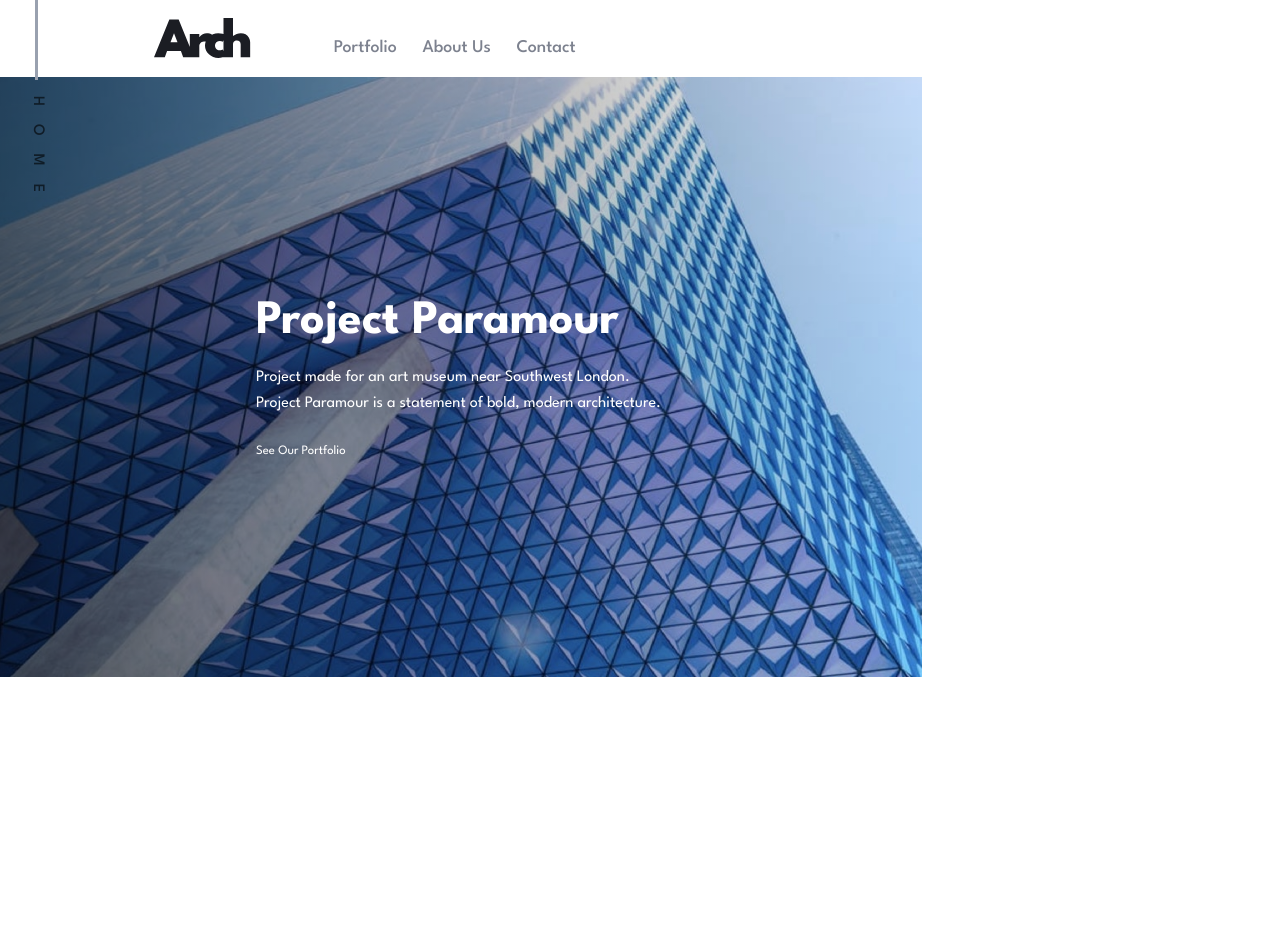
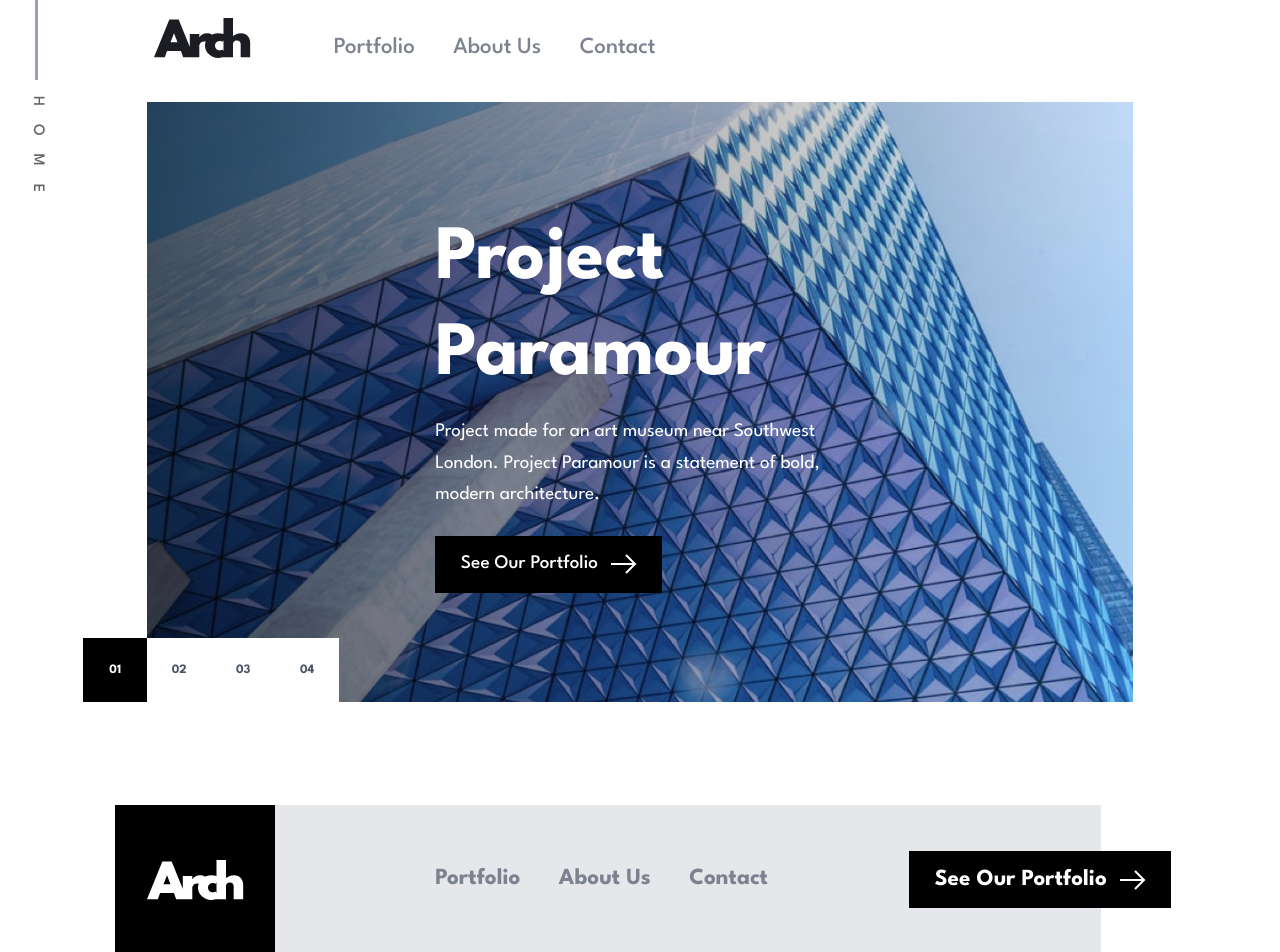
Before and after one commit to AlvinAbiero/arch-studio-web, a Next.js app: page / in a window 1280 px wide. Shown: the top 952 px of the page. Before the commit the page ends 800 px from the top, so only its background shows below. Built offline with nearby package versions, Linux system fonts and the light colour scheme.

Commit message:
feat: finished footer section

```diff
--- a/app/_components/Cta.tsx
+++ b/app/_components/Cta.tsx
@@ -2,7 +2,14 @@ import Link from "next/link";
 import { ReactNode } from "react";
 
 const Cta = ({ children, href }: { children: ReactNode; href: string }) => {
-  return <Link href={href}>{children}</Link>;
+  return (
+    <Link
+      href={href}
+      className="bg-black px-8 text-white py-4 flex items-center gap-4 justify-center"
+    >
+      {children}
+    </Link>
+  );
 };
 
 export default Cta;
--- a/app/_components/Footer.tsx
+++ b/app/_components/Footer.tsx
@@ -1,5 +1,6 @@
 "use client";
 import { motion } from "framer-motion";
+import { useAppStore } from "../store/useStore";
 import useIntersectionObserver from "../_hooks/useIntersectionObserver";
 import Link from "next/link";
 import Logo from "@/public/footer-logo.svg";
@@ -14,6 +15,13 @@ const variants = {
 };
 const Footer = () => {
   const { inViewRef, inView } = useIntersectionObserver();
+
+  const { closeMenu, setCurrentPage } = useAppStore();
+
+  const handleNavClick = (page: string) => {
+    setCurrentPage(page);
+    closeMenu();
+  };
   return (
     <motion.footer
       ref={inViewRef}
@@ -21,19 +29,48 @@ const Footer = () => {
       initial="hiddenBottom"
       animate={inView ? "visible" : "hiddenBottom"}
       transition={{ duration: 0.8, delay: 0.4 }}
-      className="relative flex md:flex-row flex-col items-center md:mt-80 mt-40 md:px-64 px-0 "
+      className="md:container mx-auto lg:max-w-6xl max-w-4xl py-8 md:px-4  lg:px-8 md:my-24 mt-24 bg-gray-200 flex flex-col md:flex-row items-center justify-center relative"
     >
-      <Link
-        className="lg:h-[18rem] lg:w-[18rem] bg-very-dark-blue flex justify-center items-center h-[10rem] w-[10rem] p-8 -mb-24 md:mb-0 z-[2]"
-        href="/"
-      >
-        <Image src={Logo} alt="logo" />
-      </Link>
-      <nav className="flex items-center w-[75%] lg:h-[18rem] md:h-[10rem] bg-very-light-grey md:pl-36 md:flex-row flex-col h-auto pl-0 -mb-24 z-[2]">
+      <div className="bg-black lg:w-50 md:w-40 md:h-[100%] w-40 h-40 p-4 md:p-8 flex items-center justify-center md:absolute md:-left-12 lg:-left-16 xl:-left-20  md:mt-0 -mt-24">
+        <Link href="/">
+          <Image src={Logo} alt="logo" />
+        </Link>
+      </div>
+
+      <nav className="flex flex-col items-center justify-center md:flex-row ">
         {/* <NavList /> */}
-        <div className="ml-auto md:mr-[-13rem] m-0">
+        <ul className="p-8 md:space-y-0 md:gap-12 gap-6 flex flex-col md:flex-row items-center justify-center md:-ml-24">
+          <li>
+            <Link
+              href="/portfolio"
+              onClick={() => handleNavClick("PORTFOLIO")}
+              className="block py-2 text-[1.5rem] lg:text-[1.8rem] text-medium-grey hover:text-[#1b1d23] transition-colors cursor-pointer font-bold"
+            >
+              Portfolio
+            </Link>
+          </li>
+          <li>
+            <Link
+              href="/about"
+              onClick={() => handleNavClick("ABOUT US")}
+              className="block  py-2 text-[1.5rem] lg:text-[1.8rem]  text-medium-grey hover:text-[#1b1d23]  transition-colors cursor-pointer font-bold"
+            >
+              About Us
+            </Link>
+          </li>
+          <li>
+            <Link
+              href="/contact"
+              onClick={() => handleNavClick("CONTACT")}
+              className="block py-2  text-[1.5rem] lg:text-[1.8rem] text-medium-grey hover:text-[#1b1d23]  transition-colors cursor-pointer font-bold"
+            >
+              Contact
+            </Link>
+          </li>
+        </ul>
+        <div className="md:absolute md:-right-18 lg:-right-22">
           <Cta href="/portfolio">
-            <button className="text-[1.8rem] font-bold leading-[2.5rem]">
+            <button className="text-[1.5rem] lg:text-[1.6rem] xl:text-[1.8rem] font-bold leading-[2.5rem]">
               See Our Portfolio
             </button>
             <ArrowIcon />
--- a/app/_components/HeroSlider.tsx
+++ b/app/_components/HeroSlider.tsx
@@ -1,13 +1,24 @@
 "use client";
 
+import { motion } from "framer-motion";
+import useIntersectionObserver from "../_hooks/useIntersectionObserver";
 import { useAppStore } from "../store/useStore";
 import { HOME_SLIDES } from "../_data/homeSlides";
 import Image from "next/image";
 import { useEffect } from "react";
 import SlideNav from "./SlideNav";
+import Cta from "./Cta";
+import ArrowIcon from "./ArrowIcon";
+
+const variants = {
+  hiddenBottom: { opacity: 0, y: 50 },
+  visible: { opacity: 1, x: 0, y: 0 },
+};
 
 export default function HeroSlider() {
   const { currentSlideId, nextSlide, prevSlide, isAutoPlay } = useAppStore();
+
+  const { inViewRef, inView } = useIntersectionObserver();
 
   const currentSlide = HOME_SLIDES.find((slide) => slide.id === currentSlideId);
 
@@ -16,7 +27,7 @@ export default function HeroSlider() {
     if (isAutoPlay) {
       const interval = setInterval(() => {
         nextSlide();
-      }, 5000);
+      }, 2000);
       return () => clearInterval(interval);
     }
   }, [isAutoPlay, nextSlide]);
@@ -33,8 +44,17 @@ export default function HeroSlider() {
   if (!currentSlide) return <div>Loading...</div>;
 
   return (
-    <div className="focus:outline-none " tabIndex={0} onKeyDown={handleKeyDown}>
-      <div className="relative  h-screen md:max-h-[400px] lg:max-h-[600px] overflow-hidden md:max-w-4xl lg:max-w-6xl">
+    <motion.div
+      ref={inViewRef}
+      variants={variants}
+      initial="hiddenBottom"
+      animate={inView ? "visible" : "hiddenBottom"}
+      transition={{ duration: 0.8, delay: 0.4 }}
+      className="focus:outline-none relative"
+      tabIndex={0}
+      onKeyDown={handleKeyDown}
+    >
+      <div className="relative h-screen  md:max-h-[600px] mx-auto md:container">
         <Image
           src={currentSlide.images.desktop}
           alt={currentSlide.title}
@@ -58,17 +78,22 @@ export default function HeroSlider() {
         />
 
         {/* Content overlay */}
-        <div className="absolute inset-0 bg-gradient-to-r from-black/60 to-transparent flex items-center">
-          <div className=" mx-auto px-4 lg:px-8">
-            <div className="container max-w-lg text-white">
-              <h1 className="text-4xl md:text-5xl lg:text-6xl font-bold mb-4 leading-tight">
+        <div className="absolute inset-0 bg-gradient-to-r from-black/60 to-transparent flex md:items-center items-start">
+          <div className="md:ml-auto mx-auto px-8 lg:px-8">
+            <div className="container max-w-lg text-white pr-24 md:pr-0">
+              <h1 className="text-6xl md:text-7xl lg:text-8xl font-bold mt-24 md:mt-0 mb-4 leading-tight">
                 {currentSlide.title}
               </h1>
-              <p className="text-lg md:text-xl mb-8 leading-relaxed">
+              <p className="text-xl md:text-2xl mb-8 leading-relaxed">
                 {currentSlide.text}
               </p>
-              <div className="flex flex-wrap gap-4">
-                <button className="btn-primary">See Our Portfolio</button>
+              <div className="flex">
+                <Cta href="/portfolio">
+                  <div className="text-[1.5rem] font-medium leading-[2.5rem]">
+                    See Our Portfolio
+                  </div>
+                  <ArrowIcon />
+                </Cta>
               </div>
             </div>
           </div>
@@ -76,7 +101,9 @@ export default function HeroSlider() {
       </div>
 
       {/* Slide numbers */}
-      <SlideNav />
-    </div>
+      <div className="absolute bottom-0 left-20 lg:left-6 xl:-left-20 z-50">
+        <SlideNav />
+      </div>
+    </motion.div>
   );
 }
--- a/app/_components/Navigation.tsx
+++ b/app/_components/Navigation.tsx
@@ -41,7 +41,7 @@ const Navigation = () => {
     return () => document.removeEventListener("keydown", handleEscape);
   }, [isMenuOpen, closeMenu]);
   return (
-    <header className="relative top-0 left-0 right-0 z-50 bg-transparent">
+    <header className="relative top-0 left-0 right-0 z-50 bg-transparent md:container mx-auto">
       <div className="lg:max-w-7xl max-w-4xl mx-auto py-2 px-4 sm:px-8 lg:px-8 shadow-md md:shadow-none">
         <div className="flex justify-between md:justify-start items-center h-16 lg:h-20 md:gap-16 min-w-full">
           {/* Logo */}
@@ -51,12 +51,12 @@ const Navigation = () => {
 
           {/* Desktop Navigation */}
           <div className="hidden md:block">
-            <ul className="ml-10 flex items-baseline space-x-8 pt-6">
+            <ul className="ml-10 flex items-baseline space-x-8 lg:space-x-12 pt-6">
               <li>
                 <Link
                   href="/portfolio"
                   onClick={() => handleNavClick("PORTFOLIO")}
-                  className={`block   text-[1.4rem] ${
+                  className={`block   text-[1.5rem] lg:text-[1.8rem] ${
                     currentPage === "PORTFOLIO"
                       ? "hover:text-medium-grey text-[#1b1d23] font-bold"
                       : " text-medium-grey hover:text-[#1b1d23]"
@@ -69,7 +69,7 @@ const Navigation = () => {
                 <Link
                   href="/about"
                   onClick={() => handleNavClick("ABOUT US")}
-                  className={`block   text-[1.4rem] ${
+                  className={`block   text-[1.5rem] lg:text-[1.8rem] ${
                     currentPage === "ABOUT US"
                       ? "hover:text-medium-grey text-[#1b1d23] font-bold"
                       : " text-medium-grey hover:text-[#1b1d23]"
@@ -82,7 +82,7 @@ const Navigation = () => {
                 <Link
                   href="/contact"
                   onClick={() => handleNavClick("CONTACT")}
-                  className={`block   text-[1.4rem] ${
+                  className={`block   text-[1.5rem] lg:text-[1.8rem] ${
                     currentPage === "CONTACT"
                       ? "hover:text-medium-grey text-[#1b1d23] font-bold"
                       : " text-medium-grey hover:text-[#1b1d23]"
@@ -129,7 +129,7 @@ const Navigation = () => {
           {/* Mobile Menu */}
           <div className="md:hidden block">
             <div
-              className={`fixed left-0 right-0 bg-gray-300  transform transition-transform duration-300 ease-in-out z-50  ${
+              className={`fixed left-0 right-0 bg-gray-200  transform transition-transform duration-300 ease-in-out z-50  ${
                 isMenuOpen
                   ? "translate-y-0 visible"
                   : "translate-y-50 invisible"
--- a/app/_components/SlideNav.tsx
+++ b/app/_components/SlideNav.tsx
@@ -6,23 +6,21 @@ import { useAppStore } from "../store/useStore";
 const SlideNav = () => {
   const { currentSlideId, setSlide } = useAppStore();
   return (
-    <div className="hidden md:absolute md:bottom-6 md:left-6 lg:bottom-8 lg:left-8 z-30">
-      <div className="flex space-x-2">
+    <div className="md:flex hidden">
       {HOME_SLIDES.map((slide) => (
         <button
           key={slide.id}
           onClick={() => setSlide(slide.id)}
-            className={`md:w-12 md:h-12 lg:w-16 lg:h-16 flex items-center justify-center text-gray-200 font-bold transition-all duration-300 text-sm lg:text-base ${
+          className={`md:w-16 md:h-16 lg:w-20 lg:h-20 flex items-center justify-center text-gray-500 font-bold transition-all duration-300 text-lg lg:text-base   cursor-pointer ${
             currentSlideId === slide.id
-                ? "bg-white text-black"
-                : "bg-gray-600/50  hover:bg-gray-500/70"
+              ? "bg-black text-white"
+              : "bg-white  hover:bg-gray-800/70 text-gray-600"
           }`}
         >
           {slide.id.toString().padStart(2, "0")}
         </button>
       ))}
     </div>
-    </div>
   );
 };
 
--- a/app/layout.tsx
+++ b/app/layout.tsx
@@ -3,7 +3,7 @@ import { League_Spartan } from "next/font/google";
 import "./globals.css";
 import Header from "./_components/Header";
 import SideNavIndicator from "./_components/SideNavIndicator";
-// import Footer from "./_components/Footer";
+import Footer from "./_components/Footer";
 
 const leagueSpartan = League_Spartan({
   subsets: ["latin"],
@@ -37,7 +37,7 @@ export default function RootLayout({
           <main className="mx-auto overflow-hidden font-spartan">
             {children}
           </main>
-          {/* <Footer /> */}
+          <Footer />
           <SideNavIndicator />
         </div>
       </body>
--- a/app/page.tsx
+++ b/app/page.tsx
@@ -2,7 +2,7 @@ import HeroSlider from "./_components/HeroSlider";
 
 export default function Home() {
   return (
-    <div className="max-w-6xl">
+    <div className="lg:max-w-7xl md:max-w-7xl md:container w-full mx-auto md:py-8 md:px-4 lg:px-6">
       <HeroSlider />
     </div>
   );
```
Lines whose indentation alone changed are shown as unchanged.
